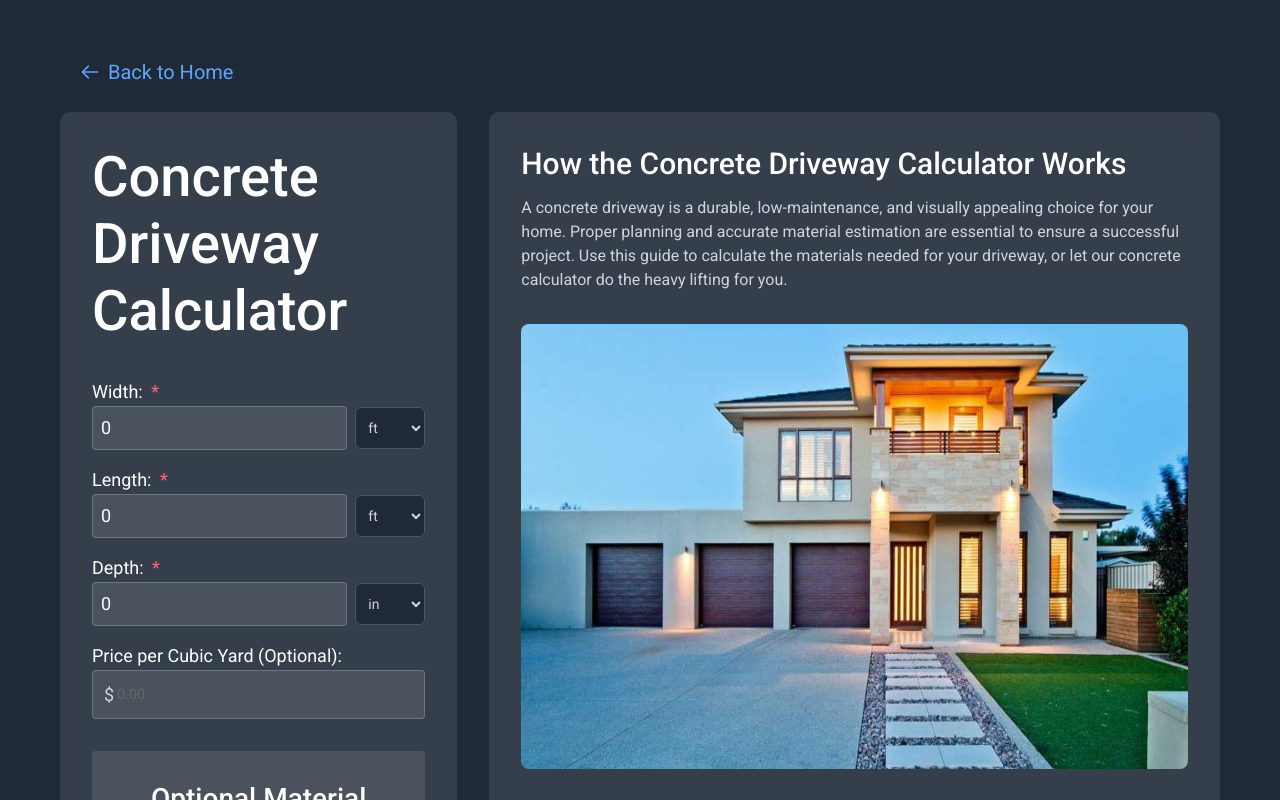
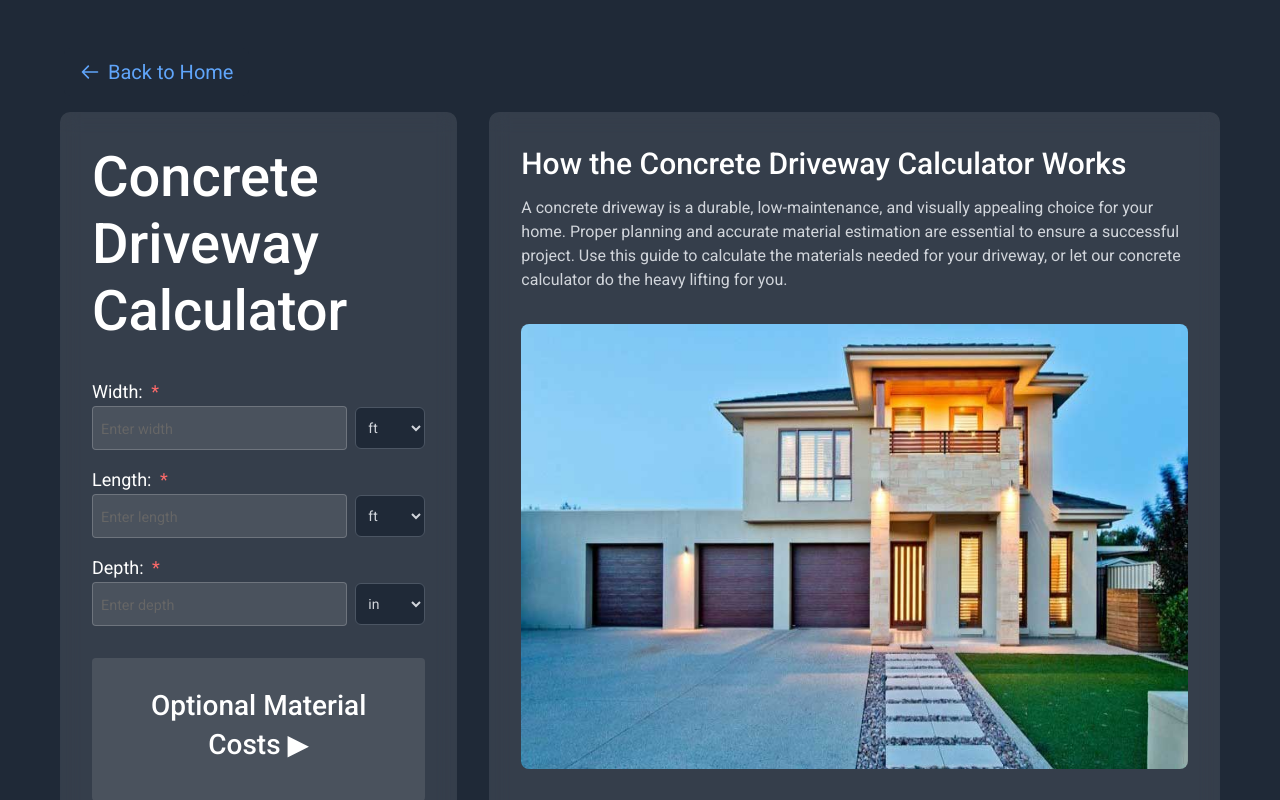
Before and after one commit to mkrizia17/Driveway-Calculator, a Next.js app: page /concrete in a window 1280 px wide. Shown: the top 800 px of the page. Built offline with nearby package versions, Linux system fonts and the light colour scheme.

Commit message:
Fix last build error (Concrete Calculator)

```diff
--- a/src/app/concrete/page.tsx
+++ b/src/app/concrete/page.tsx
@@ -17,10 +17,8 @@ export default function ConcretePage() {
     const [width, setWidth] = useState<number>(0);
     const [length, setLength] = useState<number>(0);
     const [depth, setDepth] = useState<number>(0);
-    const [pricePerCubicYard, setPricePerCubicYard] = useState<number>(0);
     const [totalCost, setTotalCost] = useState<number | null>(null);
     const [volumeInCubicYards, setVolumeInCubicYards] = useState<number | null>(null);
-    const [tonsNeeded, setTonsNeeded] = useState<number | null>(null);
     const [widthUnit, setWidthUnit] = useState<Unit>('ft');
     const [lengthUnit, setLengthUnit] = useState<Unit>('ft');
     const [depthUnit, setDepthUnit] = useState<Unit>('in');
@@ -30,6 +28,15 @@ export default function ConcretePage() {
     const [customFormCost, setCustomFormCost] = useState<number>(0);
     const [customStakeCost, setCustomStakeCost] = useState<number>(0);
     const [showOptionalCosts, setShowOptionalCosts] = useState<boolean>(false);
+    const [errors, setErrors] = useState<{
+        width: string;
+        length: string;
+        depth: string;
+    }>({
+        width: '',
+        length: '',
+        depth: ''
+    });
 
     const formatNumber = (num: number): string => {
         return new Intl.NumberFormat('en-US', {
@@ -100,26 +107,6 @@ export default function ConcretePage() {
         return lengthInFeet * widthInFeet;
     };
 
-    const calculatePricePerCubicFoot = (): number => {
-        if (!pricePerCubicYard) return 0;
-        return pricePerCubicYard / 27;
-    };
-
-    const calculatePricePerCubicInch = (): number => {
-        if (!pricePerCubicYard) return 0;
-        return pricePerCubicYard / 46656;
-    };
-
-    const calculatePricePerCubicCentimeter = (): number => {
-        if (!pricePerCubicYard) return 0;
-        return pricePerCubicYard / 764554.858;
-    };
-
-    const calculatePricePerCubicMeter = (): number => {
-        if (!pricePerCubicYard) return 0;
-        return pricePerCubicYard / 0.764555;
-    };
-
     const calculateConcretePrice = (): number => {
         const pricePerYard = customConcreteCost > 0 ? customConcreteCost : PRICE_PER_CUBIC_YARD_CONCRETE;
         return (volumeInCubicYards ?? 0) * pricePerYard;
@@ -139,46 +126,6 @@ export default function ConcretePage() {
     const calculateGravelPrice = (): number => {
         const pricePerYard = customGravelCost > 0 ? customGravelCost : PRICE_PER_CUBIC_YARD_GRAVEL;
         return calculateGravelVolume() * pricePerYard;
-    };
-
-    const calculateMaterialEstimations = () => {
-        // Convert all measurements to feet first
-        const widthInFeet = convertToFeet(width, widthUnit);
-        const lengthInFeet = convertToFeet(length, lengthUnit);
-        const depthInInches = convertToInches(depth, depthUnit);
-
-        // Convert to yards
-        const widthYards = widthInFeet / 3;
-        const lengthYards = lengthInFeet / 3;
-        const depthYards = depthInInches / 36;  // 36 inches = 1 yard
-
-        // Calculate perimeter
-        const perimeterInFeet = 2 * (widthInFeet + lengthInFeet);
-
-        // Concrete volume (length * width * depth)
-        const concreteVolume = Math.round((widthYards * lengthYards * depthYards) * 10) / 10;
-
-        // Rebar calculation (13 bars in each direction for 12x12)
-        const rebarLength = perimeterInFeet * 13;  // Adjusted for proper coverage
-        const rebarPieces = Math.ceil(rebarLength / 20);  // 20' standard length
-
-        // Crushed stone base (twice the depth of concrete)
-        const baseVolume = concreteVolume * 2;
-
-        // Forms (same as perimeter)
-        const formLength = perimeterInFeet;
-
-        // Stakes (one every 4 inches)
-        const stakesNeeded = Math.ceil(perimeterInFeet * 3);  // 3 stakes per foot
-
-        return {
-            concreteVolume,
-            rebarLength,
-            rebarPieces,
-            baseVolume,
-            formLength,
-            stakesNeeded
-        };
     };
 
     const calculateRebarLength = (): number => {
@@ -228,13 +175,42 @@ export default function ConcretePage() {
     };
 
     const calculateConcrete = () => {
-        if (width <= 0 || length <= 0 || depth <= 0) {
+        // Reset errors
+        setErrors({
+            width: '',
+            length: '',
+            depth: ''
+        });
+
+        // Validate inputs
+        let hasErrors = false;
+        const newErrors = {
+            width: '',
+            length: '',
+            depth: ''
+        };
+
+        if (!width || width <= 0) {
+            newErrors.width = 'Width is required and must be greater than 0';
+            hasErrors = true;
+        }
+
+        if (!length || length <= 0) {
+            newErrors.length = 'Length is required and must be greater than 0';
+            hasErrors = true;
+        }
+
+        if (!depth || depth <= 0) {
+            newErrors.depth = 'Depth is required and must be greater than 0';
+            hasErrors = true;
+        }
+
+        if (hasErrors) {
+            setErrors(newErrors);
             return;
         }
 
-        const price = pricePerCubicYard || 0;
-        setPricePerCubicYard(price);
-
+        // Calculate all values first before updating state
         const widthInFeet = convertToFeet(width, widthUnit);
         const lengthInFeet = convertToFeet(length, lengthUnit);
         const depthInInches = convertToInches(depth, depthUnit);
@@ -244,18 +220,18 @@ export default function ConcretePage() {
         const depthYards = depthInInches / 36;
 
         const calculatedVolume = Math.round((widthYards * lengthYards * depthYards) * 10) / 10;
+
+        // Calculate total cost using the calculated volume directly
+        const concreteCost = calculatedVolume * (customConcreteCost > 0 ? customConcreteCost : PRICE_PER_CUBIC_YARD_CONCRETE);
+        const gravelCost = calculateGravelPrice();
+        const rebarCost = calculateRebarPrice();
+        const formCost = calculateFormPrice();
+        const stakeCost = calculateFormStakePrice();
+
+        const totalMaterialCost = concreteCost + gravelCost + rebarCost + formCost + stakeCost;
+
+        // Update all states at once
         setVolumeInCubicYards(calculatedVolume);
-
-        const calculatedTons = Math.round(calculatedVolume * 1.5 * 10) / 10;
-        setTonsNeeded(calculatedTons);
-
-        const totalMaterialCost =
-            calculateConcretePrice() +
-            calculateGravelPrice() +
-            calculateRebarPrice() +
-            calculateFormPrice() +
-            calculateFormStakePrice();
-
         setTotalCost(Math.round(totalMaterialCost * 100) / 100);
     };
 
@@ -294,10 +270,15 @@ export default function ConcretePage() {
                             <div className="input-with-unit">
                                 <input
                                     type="number"
-                                    value={width}
-                                    onChange={(e) => setWidth(parseFloat(e.target.value))}
-                                    required
-                                    placeholder={width <= 0 ? "This field is required" : "Please fill in this field"}
+                                    value={width || ''}
+                                    onChange={(e) => {
+                                        setWidth(e.target.value ? parseFloat(e.target.value) : 0);
+                                        if (errors.width) {
+                                            setErrors({...errors, width: ''});
+                                        }
+                                    }}
+                                    className={errors.width ? 'error' : ''}
+                                    placeholder="Enter width"
                                 />
                                 <select
                                     value={widthUnit}
@@ -311,6 +292,7 @@ export default function ConcretePage() {
                                     <option value="yd">yd</option>
                                 </select>
                             </div>
+                            {errors.width && <span className="error-message">{errors.width}</span>}
                         </label>
                     </div>
                     <div className="input-group">
@@ -319,10 +301,15 @@ export default function ConcretePage() {
                             <div className="input-with-unit">
                                 <input
                                     type="number"
-                                    value={length}
-                                    onChange={(e) => setLength(parseFloat(e.target.value))}
-                                    required
-                                    placeholder={length <= 0 ? "This field is required" : "Please fill in this field"}
+                                    value={length || ''}
+                                    onChange={(e) => {
+                                        setLength(e.target.value ? parseFloat(e.target.value) : 0);
+                                        if (errors.length) {
+                                            setErrors({...errors, length: ''});
+                                        }
+                                    }}
+                                    className={errors.length ? 'error' : ''}
+                                    placeholder="Enter length"
                                 />
                                 <select
                                     value={lengthUnit}
@@ -336,6 +323,7 @@ export default function ConcretePage() {
                                     <option value="yd">yd</option>
                                 </select>
                             </div>
+                            {errors.length && <span className="error-message">{errors.length}</span>}
                         </label>
                     </div>
                     <div className="input-group">
@@ -344,10 +332,15 @@ export default function ConcretePage() {
                             <div className="input-with-unit">
                                 <input
                                     type="number"
-                                    value={depth}
-                                    onChange={(e) => setDepth(parseFloat(e.target.value))}
-                                    required
-                                    placeholder={depth <= 0 ? "This field is required" : "Please fill in this field"}
+                                    value={depth || ''}
+                                    onChange={(e) => {
+                                        setDepth(e.target.value ? parseFloat(e.target.value) : 0);
+                                        if (errors.depth) {
+                                            setErrors({...errors, depth: ''});
+                                        }
+                                    }}
+                                    className={errors.depth ? 'error' : ''}
+                                    placeholder="Enter depth"
                                 />
                                 <select
                                     value={depthUnit}
@@ -361,24 +354,7 @@ export default function ConcretePage() {
                                     <option value="yd">yd</option>
                                 </select>
                             </div>
-                        </label>
-                    </div>
-                    <div className="input-group">
-                        <label>
-                            Price per Cubic Yard (Optional):
-                            <div className="price-input-container">
-                                <input
-                                    type="number"
-                                    value={pricePerCubicYard || ''}
-                                    onChange={(e) => {
-                                        const value = e.target.value;
-                                        setPricePerCubicYard(value === '' ? 0 : parseFloat(value));
-                                    }}
-                                    placeholder="0.00"
-                                    className="price-input"
-                                />
-                                <span className="price-prefix">$</span>
-                            </div>
+                            {errors.depth && <span className="error-message">{errors.depth}</span>}
                         </label>
                     </div>
                     <div className="result">
@@ -541,6 +517,7 @@ export default function ConcretePage() {
                             width={800}
                             height={600}
                             className="info-image"
+                            priority
                         />
                     </div>
 
@@ -579,7 +556,7 @@ export default function ConcretePage() {
                             <p>Depth: 8" ÷ 12 = 0.67 ft</p>
                             <p>Volume: 1,000 × 0.67 = 666.67 ft³</p>
                             <p>Cubic Yards: 666.67 ÷ 27 = 24.69 yd³</p>
-                             </div>
+                        </div>
                     </div>
 
                     <h4>Our calculator uses standard industry prices for materials:</h4>
@@ -637,9 +614,7 @@ export default function ConcretePage() {
                         <p>Choose steel concrete pins for reusability or wooden stakes for a cost-effective, single-use option.</p>
                     </div>
 
-                    <p className="info-paragraph">
-                        Summary
-                    </p>
+                    <h3>Summary</h3>
 
                     <p className="info-paragraph">
                         Concrete driveways typically cost $4,000–$8,500 and require precise material planning. Use our calculators to estimate concrete, rebar, gravel, and forms easily, ensuring your project stays on track and within budget.
```
